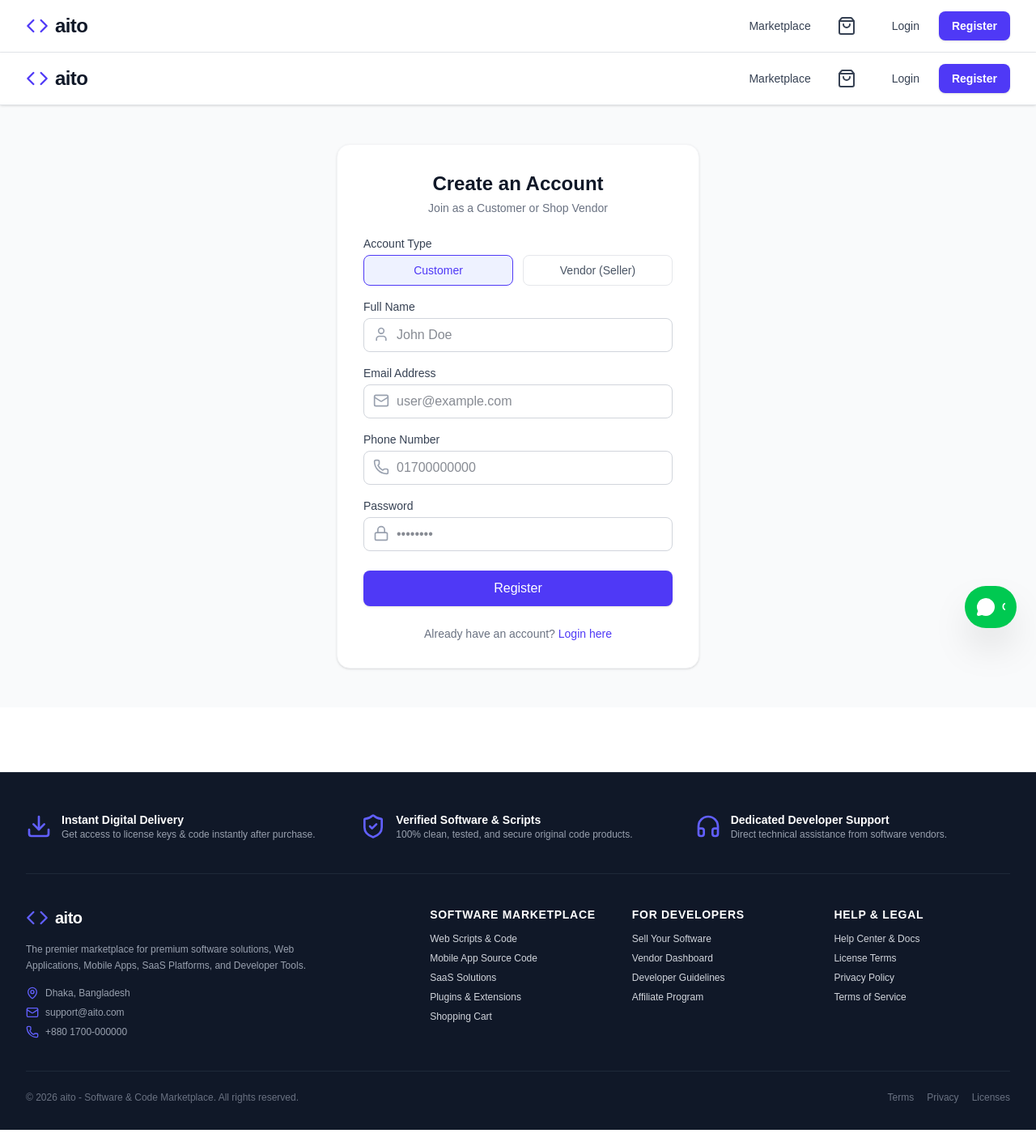
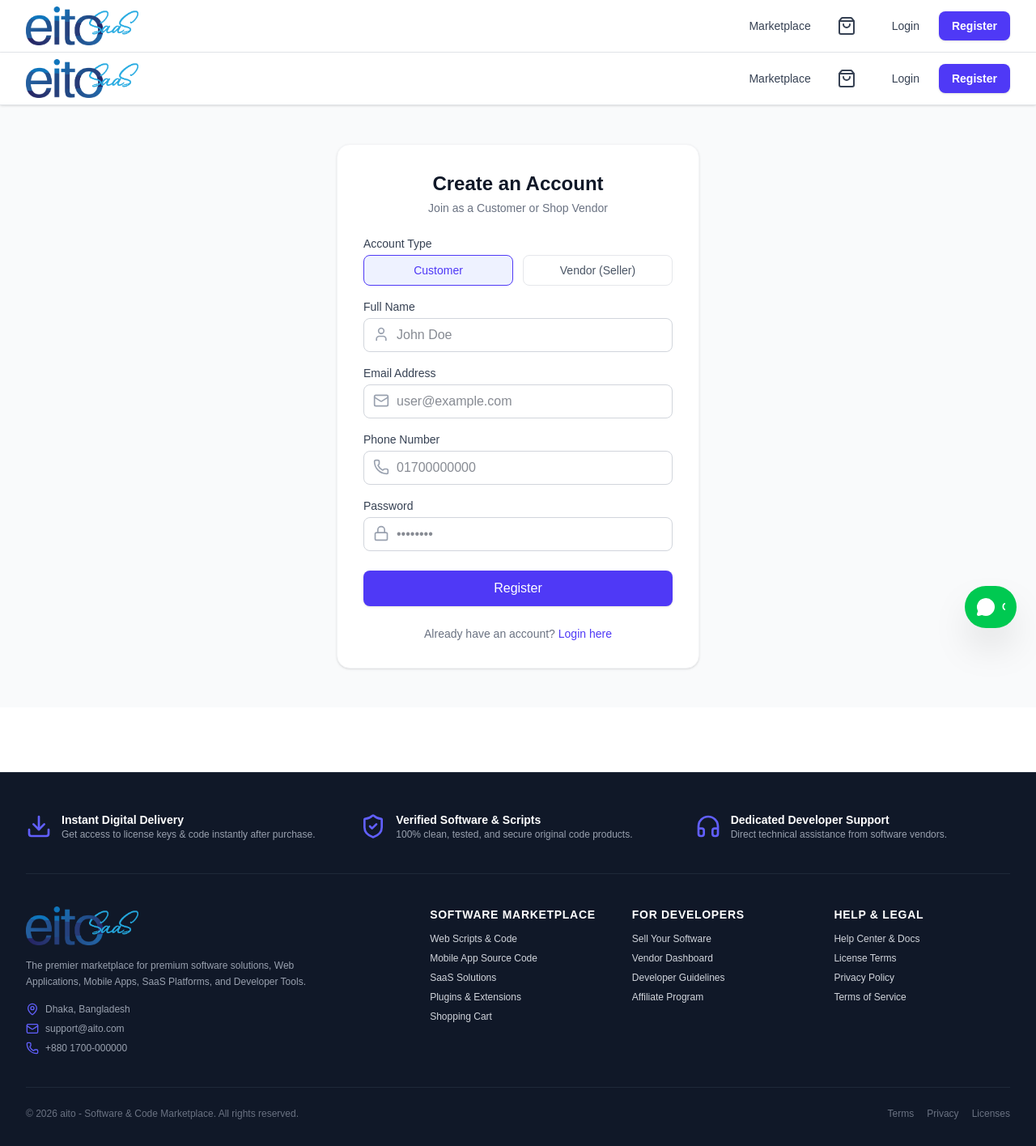
Before and after one commit to shawonstacks/aito.com, a Next.js app in the folder frontend/: page /register in a window 1280 px wide. Shown: the whole page at 81% size. Built offline with nearby package versions, Linux system fonts and the light colour scheme; no server answers.

Commit message:
Initial commit for eito.bd

```diff
--- a/frontend/app/layout.tsx
+++ b/frontend/app/layout.tsx
@@ -5,8 +5,11 @@ import Navbar from '../components/Navbar';
 import Footer from '../components/Footer';
 
 export const metadata = {
-  title: 'aito',
-  description: 'aito marketplace for verified software and digital products',
+  title: 'eito',
+  description: 'eito marketplace for verified software and digital products',
+  icons: {
+    icon: '/eito-saaslogo-900.png',
+  },
 };
 
 export default function RootLayout({
--- a/frontend/components/Footer.tsx
+++ b/frontend/components/Footer.tsx
@@ -2,7 +2,7 @@
 'use client';
 
 import Link from 'next/link';
-import { Code, Phone, Mail, MapPin, MessageCircle, ShieldCheck, Download, Headphones } from 'lucide-react';
+import { Phone, Mail, MapPin, MessageCircle, ShieldCheck, Download, Headphones } from 'lucide-react';
 
 export default function Footer() {
   // আপনার হোয়াটসঅ্যাপ নম্বর (কান্ট্রি কোড সহ, যেমন: 8801XXXXXXXXX)
@@ -43,11 +43,8 @@ export default function Footer() {
 
           {/* Brand Info */}
           <div className="lg:col-span-2 space-y-4">
-            <Link href="/" className="flex items-center gap-2">
-              <Code className="w-7 h-7 text-indigo-500" />
-              <span className="font-bold text-xl text-white tracking-tight">
-                aito
-              </span>
+            <Link href="/" className="flex items-center">
+              <img src="/eito-saaslogo-900.png" alt="eito logo" className="h-12 w-auto object-contain" />
             </Link>
             <p className="text-gray-400 text-xs leading-relaxed max-w-sm">
               The premier marketplace for premium software solutions, Web Applications, Mobile Apps, SaaS Platforms, and Developer Tools.
--- a/frontend/components/Navbar.tsx
+++ b/frontend/components/Navbar.tsx
@@ -4,7 +4,7 @@
 import { useState } from 'react';
 import Link from 'next/link';
 import { useAuth } from '../context/AuthContext';
-import { Code, ShoppingBag, User, LogOut, LayoutDashboard, Menu, X } from 'lucide-react';
+import { ShoppingBag, User, LogOut, LayoutDashboard, Menu, X } from 'lucide-react';
 
 export default function Navbar() {
   const { user, logout } = useAuth();
@@ -16,11 +16,8 @@ export default function Navbar() {
         <div className="flex justify-between h-16 items-center">
 
           {/* Logo / Brand Name */}
-          <Link href="/" className="flex items-center gap-2 shrink-0">
-            <Code className="w-7 h-7 text-indigo-600" />
-            <span className="font-extrabold text-xl sm:text-2xl tracking-tight text-gray-900">
-              aito
-            </span>
+          <Link href="/" className="flex items-center shrink-0">
+            <img src="/eito-saaslogo-900.png" alt="eito logo" className="h-10 sm:h-12 w-auto object-contain" />
           </Link>
 
           {/* Desktop Navigation */}
```
Also changed, not shown: frontend/public/eito-saaslogo-900.png (added), frontend/public/logo.svg (added).
